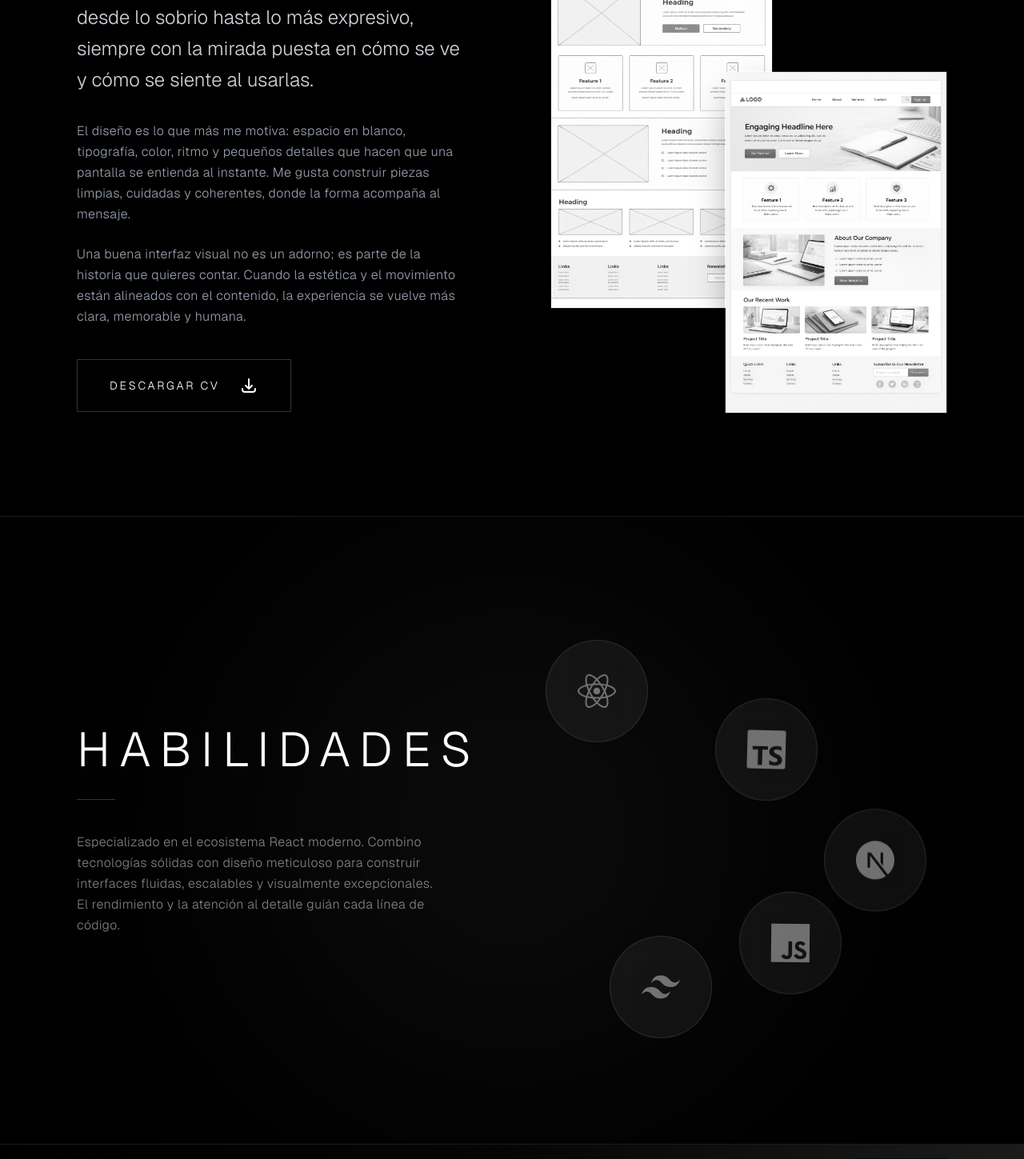
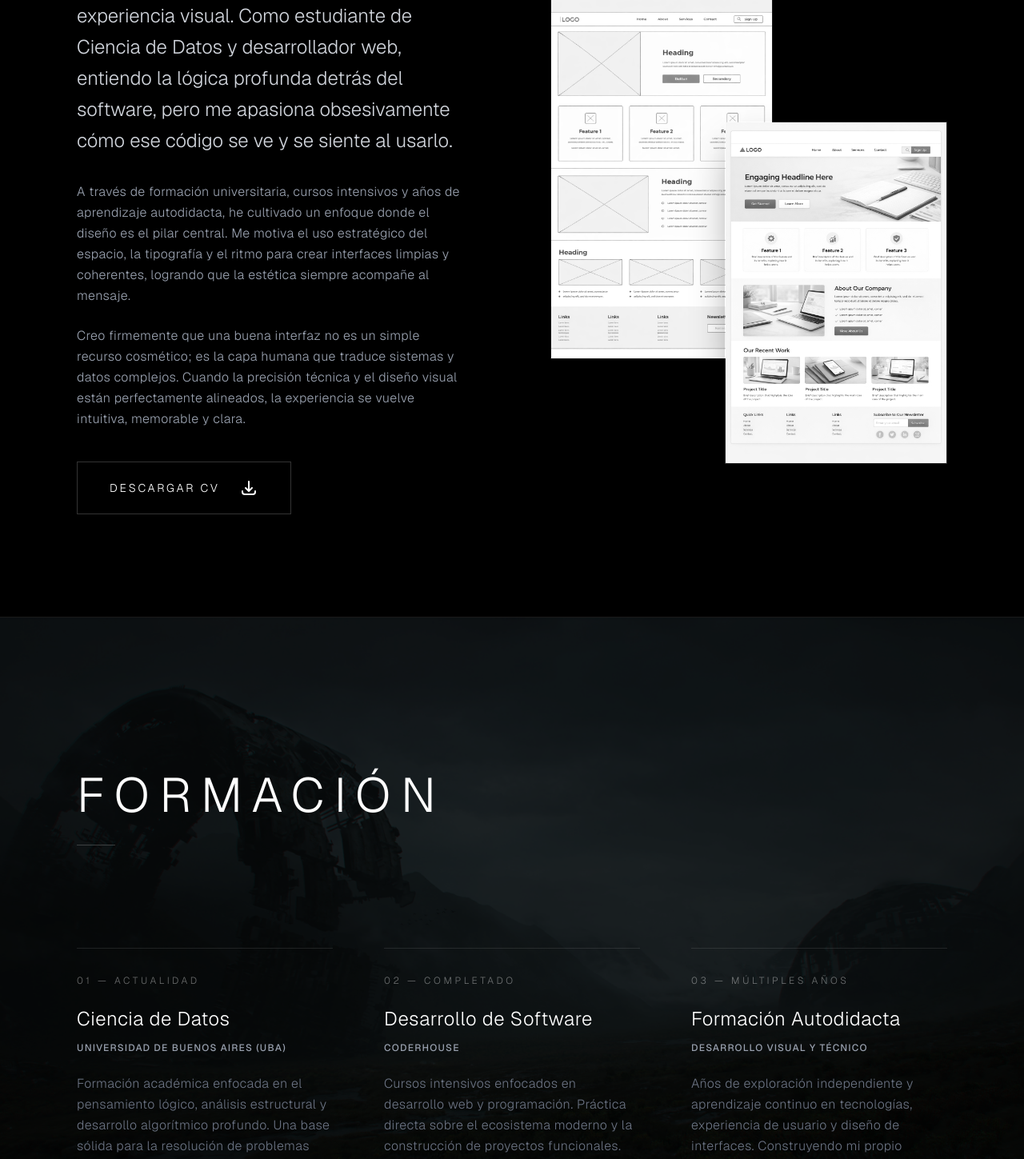
Before and after one commit to Patrick9913/frontenddesign, a Next.js app: page / in a window 1280 px wide. Shown: the part 1330-2779 px from the top of the page at 80% size. Built offline with nearby package versions, Linux system fonts and the light colour scheme.

Commit message:
Lirili Larila

```diff
--- a/src/app/App.tsx
+++ b/src/app/App.tsx
@@ -5,13 +5,14 @@ import Skills from "./components/Skills";
 import Projects from "./components/Projects";
 import Contact from "./components/Contact";
 import Footer from "./components/Footer";
+import Experience from "./components/Experience";
 
 export const App = () => {
   return (
     <>
       <Hero />
       <About />
-      {/* <Experience /> */}
+      <Experience />
       <Skills />
       <Projects />
       <Contact />
--- a/src/app/components/About.tsx
+++ b/src/app/components/About.tsx
@@ -32,23 +32,14 @@ export const About = () => {
           {/* Columna izquierda: solo copy alineado a la izquierda */}
           <div className="flex flex-col gap-8 text-left min-w-0 lg:pr-4">
             <p className="text-lg md:text-xl lg:text-2xl font-light text-gray-300 leading-relaxed">
-              Llevo más de cuatro años experimentando con interfaces visuales de
-              distintos tipos: desde lo sobrio hasta lo más expresivo, siempre
-              con la mirada puesta en cómo se ve y cómo se siente al usarlas.
+              Mi perfil se construye en la intersección exacta entre la estructura analítica y la experiencia visual. Como estudiante de Ciencia de Datos y desarrollador web, entiendo la lógica profunda detrás del software, pero me apasiona obsesivamente cómo ese código se ve y se siente al usarlo.
             </p>
             <div className="space-y-6">
               <p className="text-base text-gray-400 leading-relaxed font-light tracking-wide">
-                El diseño es lo que más me motiva: espacio en blanco,
-                tipografía, color, ritmo y pequeños detalles que hacen que una
-                pantalla se entienda al instante. Me gusta construir piezas
-                limpias, cuidadas y coherentes, donde la forma acompaña al
-                mensaje.
+                A través de formación universitaria, cursos intensivos y años de aprendizaje autodidacta, he cultivado un enfoque donde el diseño es el pilar central. Me motiva el uso estratégico del espacio, la tipografía y el ritmo para crear interfaces limpias y coherentes, logrando que la estética siempre acompañe al mensaje.
               </p>
               <p className="text-base text-gray-400 leading-relaxed font-light tracking-wide">
-                Una buena interfaz visual no es un adorno; es parte de la
-                historia que quieres contar. Cuando la estética y el movimiento
-                están alineados con el contenido, la experiencia se vuelve más
-                clara, memorable y humana.
+                Creo firmemente que una buena interfaz no es un simple recurso cosmético; es la capa humana que traduce sistemas y datos complejos. Cuando la precisión técnica y el diseño visual están perfectamente alineados, la experiencia se vuelve intuitiva, memorable y clara.
               </p>
             </div>
             <div className="flex flex-col gap-3 pt-2">
--- a/src/app/components/Experience.tsx
+++ b/src/app/components/Experience.tsx
@@ -1,108 +1,73 @@
 import React from 'react';
-import { FaGraduationCap, FaCode, FaReact, FaDatabase } from "react-icons/fa";
-import { SiTypescript, SiNextdotjs } from "react-icons/si";
 
 export const Experience = () => {
-  const experiences = [
+  const formation = [
     {
-      year: "2023",
-      title: "Curso Desarrollo Web",
-      icon: <FaCode className="text-blue-600 text-2xl" />,
-      description: "Fundamentos de desarrollo web moderno"
+      id: "01",
+      title: "Ciencia de Datos",
+      institution: "Universidad de Buenos Aires (UBA)",
+      period: "Actualidad",
+      description: "Formación académica enfocada en el pensamiento lógico, análisis estructural y desarrollo algorítmico profundo. Una base sólida para la resolución de problemas complejos."
     },
     {
-      year: "2023",
-      title: "Curso JavaScript",
-      icon: <FaCode className="text-yellow-500 text-2xl" />,
-      description: "JavaScript moderno y ES6+"
+      id: "02",
+      title: "Desarrollo de Software",
+      institution: "Coderhouse",
+      period: "Completado",
+      description: "Cursos intensivos enfocados en desarrollo web y programación. Práctica directa sobre el ecosistema moderno y la construcción de proyectos funcionales."
     },
     {
-      year: "2023",
-      title: "Desarrollo Web orientado a React",
-      icon: <FaReact className="text-cyan-500 text-2xl" />,
-      description: "Especialización en React y desarrollo frontend avanzado"
-    },
-    {
-      year: "2023",
-      title: "Base de datos Firebase y SQL",
-      icon: <FaDatabase className="text-orange-600 text-2xl" />,
-      description: "Gestión de bases de datos NoSQL y SQL"
-    },
-    {
-      year: "2024",
-      title: "TypeScript",
-      icon: <SiTypescript className="text-blue-700 text-2xl" />,
-      description: "TypeScript avanzado para desarrollo tipado y escalable"
-    },
-    {
-      year: "2024",
-      title: "NextJS",
-      icon: <SiNextdotjs className="text-black text-2xl" />,
-      description: "Framework de React para aplicaciones web modernas con SSR"
+      id: "03",
+      title: "Formación Autodidacta",
+      institution: "Desarrollo Visual y Técnico",
+      period: "Múltiples años",
+      description: "Años de exploración independiente y aprendizaje continuo en tecnologías, experiencia de usuario y diseño de interfaces. Construyendo mi propio criterio a través de la práctica."
     }
   ];
 
   return (
-    <section id="experience" className="py-20 bg-gradient-to-br from-gray-50 to-white">
-      <div className="max-w-6xl mx-auto px-6">
-        <div className="text-center mb-16">
-          <h2 className="text-4xl md:text-5xl font-bold text-gray-900 mb-6">
+    <section id="experience" className="py-32 lg:py-48 bg-black w-full relative border-t border-white/10 text-white font-sans overflow-hidden">
+
+      {/* Background Image Setup */}
+      <div
+        className="absolute inset-0 z-0 bg-cover bg-center bg-no-repeat opacity-20"
+        style={{ backgroundImage: "url('/newbackimage.jpg')" }}
+      ></div>
+
+      <div className="max-w-7xl mx-auto px-8 md:px-16 lg:px-24 relative z-10">
+
+        <header className="mb-20 md:mb-32">
+          <h2 className="text-3xl md:text-5xl lg:text-6xl font-light tracking-[0.2em] text-white uppercase mt-4 md:mt-0">
             Formación
           </h2>
-          <div className="w-24 h-1 bg-gray-900 mx-auto"></div>
-        </div>
+          <div className="w-8 md:w-12 h-[1px] bg-white/20 mt-8"></div>
+        </header>
 
-        <div className="relative">
-          {/* Línea vertical en el centro (solo visible en desktop) */}
-          <div className="hidden md:block absolute left-1/2 transform -translate-x-1/2 h-full w-1 bg-gray-300"></div>
+        <div className="grid grid-cols-1 md:grid-cols-3 gap-16 md:gap-8 lg:gap-16">
+          {formation.map((item) => (
+            <div
+              key={item.id}
+              className="relative group border-t border-white/10 pt-8"
+            >
+              <span className="block text-[10px] md:text-xs font-light tracking-[0.3em] uppercase text-white/40 mb-6 group-hover:text-white/80 transition-colors duration-500">
+                {item.id} — {item.period}
+              </span>
 
-          <div className="space-y-12">
-            {experiences.map((exp, index) => (
-              <div
-                key={index}
-                className={`flex flex-col md:flex-row items-center gap-8 ${
-                  index % 2 === 0 ? 'md:flex-row' : 'md:flex-row-reverse'
-                }`}
-              >
-                {/* Contenido */}
-                <div className={`w-full md:w-5/12 ${index % 2 === 0 ? 'md:text-right' : 'md:text-left'}`}>
-                  <div className="bg-white p-6 rounded-xl shadow-lg hover:shadow-xl transition-all duration-300 hover:scale-105">
-                    <div className="flex items-center gap-3 mb-3 justify-center md:justify-start">
-                      {index % 2 !== 0 && <div className="md:hidden">{exp.icon}</div>}
-                      <span className="text-sm font-bold text-blue-600 bg-blue-50 px-3 py-1 rounded-full">
-                        {exp.year}
-                      </span>
-                      {index % 2 === 0 && <div className="md:hidden">{exp.icon}</div>}
-                    </div>
-                    <h3 className="text-xl font-bold text-gray-900 mb-2">
-                      {exp.title}
+              <h3 className="text-xl md:text-2xl font-light tracking-wide mb-3 text-white group-hover:text-gray-200 transition-colors duration-500 line-clamp-2">
+                {item.title}
               </h3>
-                    <p className="text-gray-600">
-                      {exp.description}
+
+              <h4 className="text-xs font-medium tracking-[0.1em] text-gray-400 mb-6 uppercase">
+                {item.institution}
+              </h4>
+
+              <p className="text-sm md:text-base text-gray-500 font-light leading-relaxed tracking-wide">
+                {item.description}
               </p>
-                  </div>
-                </div>
-
-                {/* Círculo central con icono */}
-                <div className="hidden md:flex w-2/12 justify-center relative z-10">
-                  <div className="w-16 h-16 bg-white border-4 border-gray-300 rounded-full flex items-center justify-center shadow-lg">
-                    {exp.icon}
-                  </div>
-                </div>
-
-                {/* Espacio vacío en el otro lado */}
-                <div className="hidden md:block w-5/12"></div>
             </div>
           ))}
         </div>
-        </div>
 
-        {/* Ícono de graduación al final */}
-        <div className="flex justify-center mt-16">
-          <div className="w-20 h-20 bg-gradient-to-br from-blue-600 to-cyan-500 rounded-full flex items-center justify-center shadow-xl">
-            <FaGraduationCap className="text-white text-3xl" />
-          </div>
-        </div>
       </div>
     </section>
   );
--- a/src/app/components/Hero.tsx
+++ b/src/app/components/Hero.tsx
@@ -13,7 +13,7 @@ export const Hero = () => {
       {/* Background Image Setup */}
       <div
         className="absolute inset-0 z-0 bg-cover bg-center bg-no-repeat opacity-70"
-        style={{ backgroundImage: "url('/newbackimage.jpg')" }}
+        style={{ backgroundImage: "url('/secondbacks.jpg')" }}
       ></div>
 
       {/* Dark gradient overlay to ensure text is highly readable and adds depth */}
--- a/src/app/components/Projects.tsx
+++ b/src/app/components/Projects.tsx
@@ -71,7 +71,7 @@ export const Projects = () => {
   const current = projects[currentProject];
 
   return (
-    <section id="projects" className="min-h-[100dvh] lg:h-screen w-full relative overflow-hidden bg-black font-sans border-t border-white/10 flex flex-col items-center justify-center">
+    <section id="projects" className="min-h-[800px] lg:min-h-screen w-full relative overflow-hidden bg-black font-sans border-t border-white/10 flex flex-col items-center justify-center">
 
       {/* Absolute Centered Header directly matching the user's reference */}
       <div className="absolute top-8 md:top-24 left-1/2 -translate-x-1/2 z-30 text-center flex flex-col items-center w-full px-6 pointer-events-none">
@@ -97,7 +97,7 @@ export const Projects = () => {
       </div>
 
       {/* Content */}
-      <div className="relative z-10 w-full max-w-7xl mx-auto px-8 md:px-16 lg:px-24 h-full flex flex-col justify-center py-32 lg:py-0">
+      <div className="relative z-10 w-full max-w-7xl mx-auto px-8 md:px-16 lg:px-24 h-full flex flex-col justify-center pt-40 pb-32 lg:pt-48 lg:pb-24 mt-12 md:mt-0">
 
         {/* Desktop & Mobile responsive grid */}
         <div className="grid md:grid-cols-2 gap-12 lg:gap-20 items-center w-full">
--- a/tsconfig.json
+++ b/tsconfig.json
@@ -15,7 +15,7 @@
     "moduleResolution": "bundler",
     "resolveJsonModule": true,
     "isolatedModules": true,
-    "jsx": "preserve",
+    "jsx": "react-jsx",
     "incremental": true,
     "plugins": [
       {
```
Also changed, not shown: public/secondback.jpg (added). Lines whose indentation alone changed are shown as unchanged.
